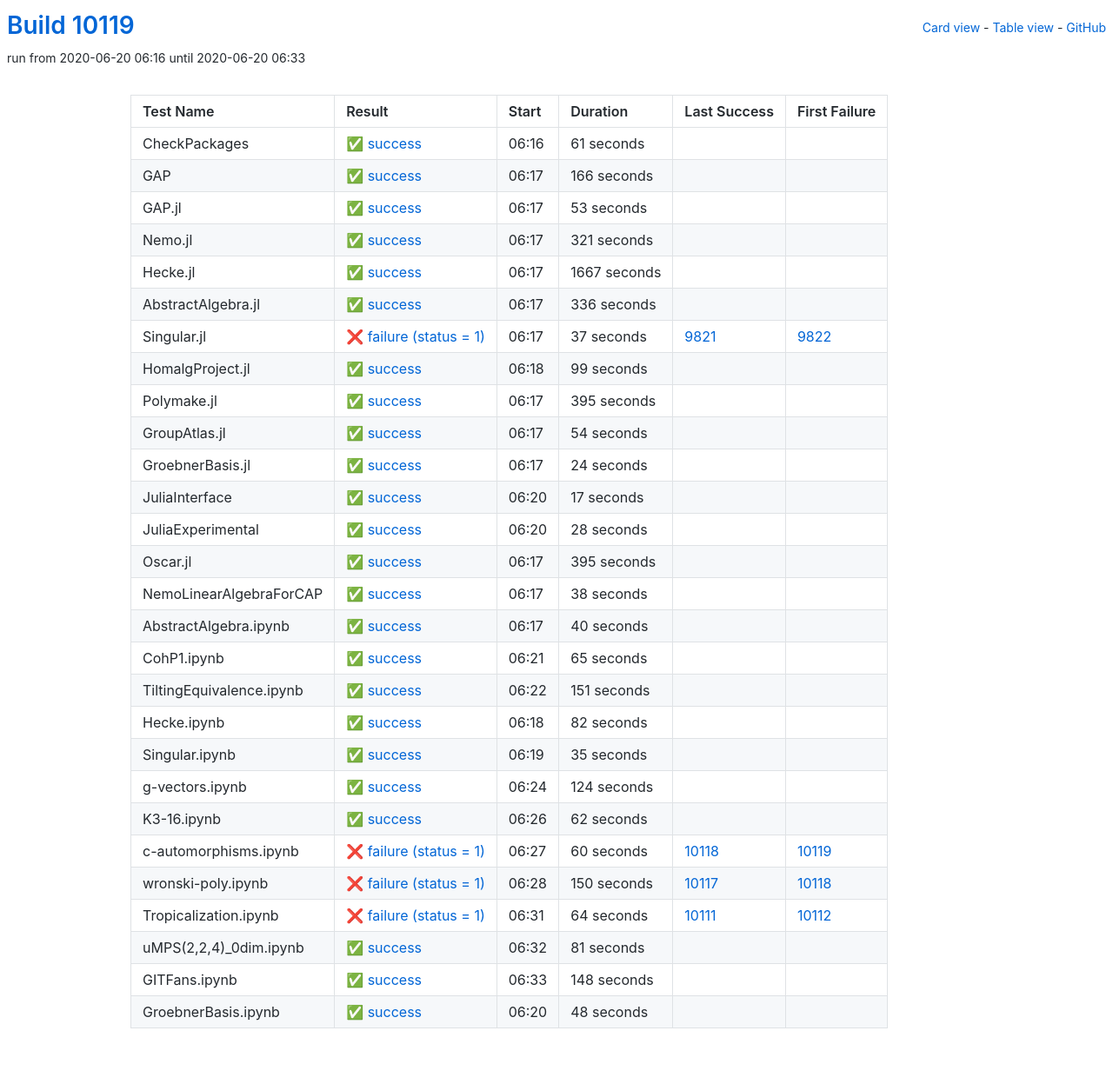
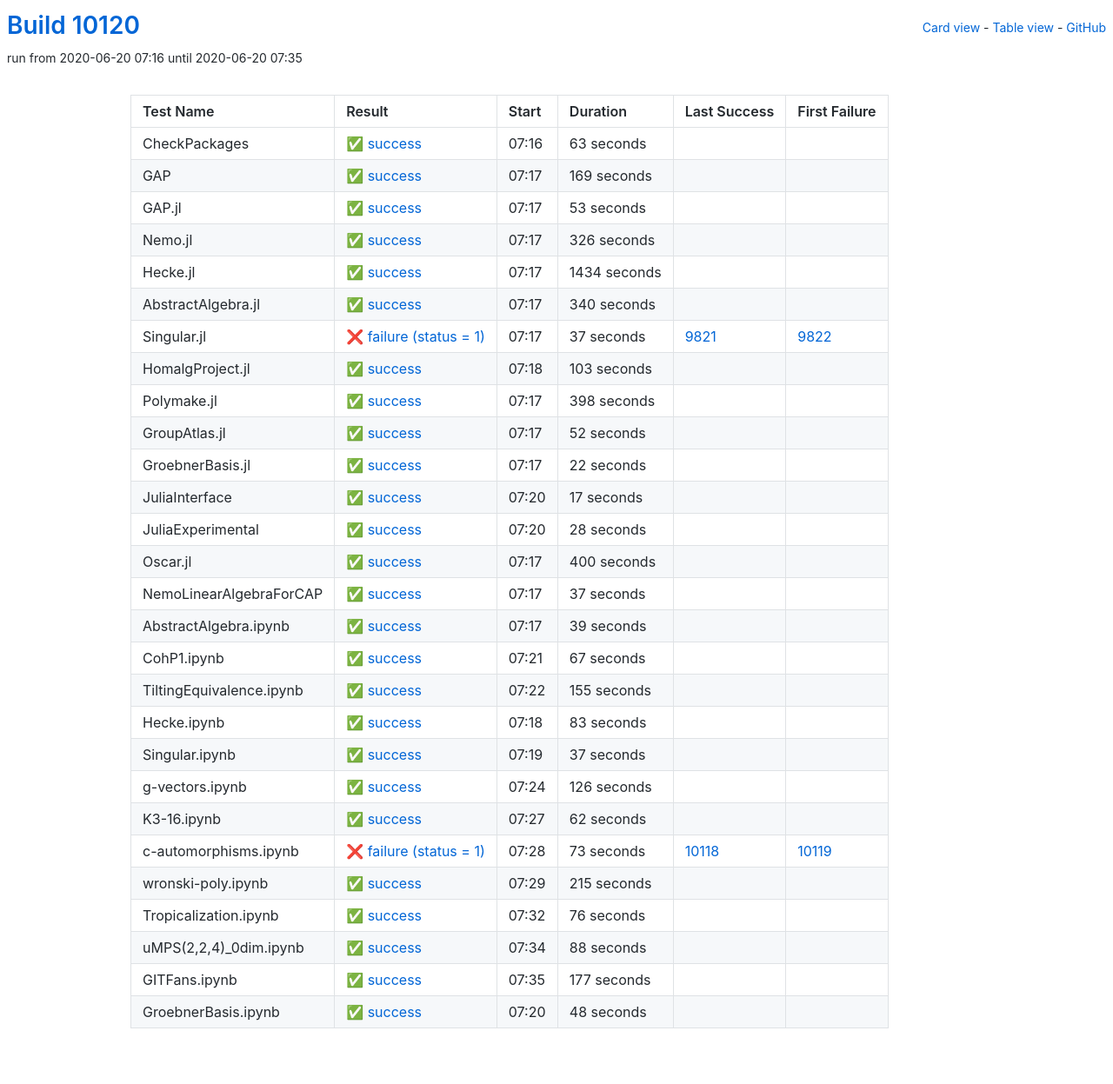
Before and after one commit to oscar-system/oscar-ci-status, a Jekyll site: the page built from table.html, in a window 1280 px wide. Shown: the whole page at 87% size. Built offline with Jekyll 4.4.1, drawn with Linux system fonts in a browser that asks for light colours.

Commit message:
Build #10120

```diff
--- a/_data/ci.yml
+++ b/_data/ci.yml
@@ -1,6 +1,6 @@
 ---
-build: 10119
-build_url: https://oscarci.mathematik.uni-kl.de/job/oscar/10119/
+build: 10120
+build_url: https://oscarci.mathematik.uni-kl.de/job/oscar/10120/
 job: oscar
 organization: oscar-system
 repo: oscar-ci-status
@@ -8,32 +8,32 @@
 tests:
 - name: CheckPackages
   id: checkpackages
-  log: https://oscarci.mathematik.uni-kl.de/job/oscar/10119/artifact/logs/build-10119/CheckPackages.log
-  start: 2020-06-20 06:16
+  log: https://oscarci.mathematik.uni-kl.de/job/oscar/10120/artifact/logs/build-10120/CheckPackages.log
+  start: 2020-06-20 07:16
   success: true
   exitcode: 0
   status: success
-  duration: 61
+  duration: 63
   last_success: false
   last_success_url:
   first_failure: false
   first_failure_url:
 - name: GAP
   id: gap
-  log: https://oscarci.mathematik.uni-kl.de/job/oscar/10119/artifact/logs/build-10119/GAP.log
-  start: 2020-06-20 06:17
+  log: https://oscarci.mathematik.uni-kl.de/job/oscar/10120/artifact/logs/build-10120/GAP.log
+  start: 2020-06-20 07:17
   success: true
   exitcode: 0
   status: success
-  duration: 166
+  duration: 169
   last_success: false
   last_success_url:
   first_failure: false
   first_failure_url:
 - name: GAP.jl
   id: gap-jl
-  log: https://oscarci.mathematik.uni-kl.de/job/oscar/10119/artifact/logs/build-10119/GAP.jl.log
-  start: 2020-06-20 06:17
+  log: https://oscarci.mathematik.uni-kl.de/job/oscar/10120/artifact/logs/build-10120/GAP.jl.log
+  start: 2020-06-20 07:17
   success: true
   exitcode: 0
   status: success
@@ -44,44 +44,44 @@
   first_failure_url:
 - name: Nemo.jl
   id: nemo-jl
-  log: https://oscarci.mathematik.uni-kl.de/job/oscar/10119/artifact/logs/build-10119/Nemo.jl.log
-  start: 2020-06-20 06:17
+  log: https://oscarci.mathematik.uni-kl.de/job/oscar/10120/artifact/logs/build-10120/Nemo.jl.log
+  start: 2020-06-20 07:17
   success: true
   exitcode: 0
   status: success
-  duration: 321
+  duration: 326
   last_success: false
   last_success_url:
   first_failure: false
   first_failure_url:
 - name: Hecke.jl
   id: hecke-jl
-  log: https://oscarci.mathematik.uni-kl.de/job/oscar/10119/artifact/logs/build-10119/Hecke.jl.log
-  start: 2020-06-20 06:17
+  log: https://oscarci.mathematik.uni-kl.de/job/oscar/10120/artifact/logs/build-10120/Hecke.jl.log
+  start: 2020-06-20 07:17
   success: true
   exitcode: 0
   status: success
-  duration: 1667
+  duration: 1434
   last_success: false
   last_success_url:
   first_failure: false
   first_failure_url:
 - name: AbstractAlgebra.jl
   id: abstractalgebra-jl
-  log: https://oscarci.mathematik.uni-kl.de/job/oscar/10119/artifact/logs/build-10119/AbstractAlgebra.jl.log
-  start: 2020-06-20 06:17
+  log: https://oscarci.mathematik.uni-kl.de/job/oscar/10120/artifact/logs/build-10120/AbstractAlgebra.jl.log
+  start: 2020-06-20 07:17
   success: true
   exitcode: 0
   status: success
-  duration: 336
+  duration: 340
   last_success: false
   last_success_url:
   first_failure: false
   first_failure_url:
 - name: Singular.jl
   id: singular-jl
-  log: https://oscarci.mathematik.uni-kl.de/job/oscar/10119/artifact/logs/build-10119/Singular.jl.log
-  start: 2020-06-20 06:17
+  log: https://oscarci.mathematik.uni-kl.de/job/oscar/10120/artifact/logs/build-10120/Singular.jl.log
+  start: 2020-06-20 07:17
   success: false
   exitcode: 1
   status: failure
@@ -92,56 +92,56 @@
   first_failure_url: https://oscarci.mathematik.uni-kl.de/job/oscar/9822/
 - name: HomalgProject.jl
   id: homalgproject-jl
-  log: https://oscarci.mathematik.uni-kl.de/job/oscar/10119/artifact/logs/build-10119/HomalgProject.jl.log
-  start: 2020-06-20 06:18
+  log: https://oscarci.mathematik.uni-kl.de/job/oscar/10120/artifact/logs/build-10120/HomalgProject.jl.log
+  start: 2020-06-20 07:18
   success: true
   exitcode: 0
   status: success
-  duration: 99
+  duration: 103
   last_success: false
   last_success_url:
   first_failure: false
   first_failure_url:
 - name: Polymake.jl
   id: polymake-jl
-  log: https://oscarci.mathematik.uni-kl.de/job/oscar/10119/artifact/logs/build-10119/Polymake.jl.log
-  start: 2020-06-20 06:17
+  log: https://oscarci.mathematik.uni-kl.de/job/oscar/10120/artifact/logs/build-10120/Polymake.jl.log
+  start: 2020-06-20 07:17
   success: true
   exitcode: 0
   status: success
-  duration: 395
+  duration: 398
   last_success: false
   last_success_url:
   first_failure: false
   first_failure_url:
 - name: GroupAtlas.jl
   id: groupatlas-jl
-  log: https://oscarci.mathematik.uni-kl.de/job/oscar/10119/artifact/logs/build-10119/GroupAtlas.jl.log
-  start: 2020-06-20 06:17
+  log: https://oscarci.mathematik.uni-kl.de/job/oscar/10120/artifact/logs/build-10120/GroupAtlas.jl.log
+  start: 2020-06-20 07:17
   success: true
   exitcode: 0
   status: success
-  duration: 54
+  duration: 52
   last_success: false
   last_success_url:
   first_failure: false
   first_failure_url:
 - name: GroebnerBasis.jl
   id: groebnerbasis-jl
-  log: https://oscarci.mathematik.uni-kl.de/job/oscar/10119/artifact/logs/build-10119/GroebnerBasis.jl.log
-  start: 2020-06-20 06:17
+  log: https://oscarci.mathematik.uni-kl.de/job/oscar/10120/artifact/logs/build-10120/GroebnerBasis.jl.log
+  start: 2020-06-20 07:17
   success: true
   exitcode: 0
   status: success
-  duration: 24
+  duration: 22
   last_success: false
   last_success_url:
   first_failure: false
   first_failure_url:
 - name: JuliaInterface
   id: juliainterface
-  log: https://oscarci.mathematik.uni-kl.de/job/oscar/10119/artifact/logs/build-10119/JuliaInterface.log
-  start: 2020-06-20 06:20
+  log: https://oscarci.mathematik.uni-kl.de/job/oscar/10120/artifact/logs/build-10120/JuliaInterface.log
+  start: 2020-06-20 07:20
   success: true
   exitcode: 0
   status: success
@@ -152,8 +152,8 @@
   first_failure_url:
 - name: JuliaExperimental
   id: juliaexperimental
-  log: https://oscarci.mathematik.uni-kl.de/job/oscar/10119/artifact/logs/build-10119/JuliaExperimental.log
-  start: 2020-06-20 06:20
+  log: https://oscarci.mathematik.uni-kl.de/job/oscar/10120/artifact/logs/build-10120/JuliaExperimental.log
+  start: 2020-06-20 07:20
   success: true
   exitcode: 0
   status: success
@@ -164,104 +164,104 @@
   first_failure_url:
 - name: Oscar.jl
   id: oscar-jl
-  log: https://oscarci.mathematik.uni-kl.de/job/oscar/10119/artifact/logs/build-10119/Oscar.jl.log
-  start: 2020-06-20 06:17
+  log: https://oscarci.mathematik.uni-kl.de/job/oscar/10120/artifact/logs/build-10120/Oscar.jl.log
+  start: 2020-06-20 07:17
   success: true
   exitcode: 0
   status: success
-  duration: 395
+  duration: 400
   last_success: false
   last_success_url:
   first_failure: false
   first_failure_url:
 - name: NemoLinearAlgebraForCAP
   id: nemolinearalgebraforcap
-  log: https://oscarci.mathematik.uni-kl.de/job/oscar/10119/artifact/logs/build-10119/NemoLinearAlgebraForCAP.log
-  start: 2020-06-20 06:17
+  log: https://oscarci.mathematik.uni-kl.de/job/oscar/10120/artifact/logs/build-10120/NemoLinearAlgebraForCAP.log
+  start: 2020-06-20 07:17
   success: true
   exitcode: 0
   status: success
-  duration: 38
+  duration: 37
   last_success: false
   last_success_url:
   first_failure: false
   first_failure_url:
 - name: AbstractAlgebra.ipynb
   id: abstractalgebra-ipynb
-  log: https://oscarci.mathematik.uni-kl.de/job/oscar/10119/artifact/logs/build-10119/AbstractAlgebra.ipynb.log
-  start: 2020-06-20 06:17
+  log: https://oscarci.mathematik.uni-kl.de/job/oscar/10120/artifact/logs/build-10120/AbstractAlgebra.ipynb.log
+  start: 2020-06-20 07:17
   success: true
   exitcode: 0
   status: success
-  duration: 40
+  duration: 39
   last_success: false
   last_success_url:
   first_failure: false
   first_failure_url:
 - name: CohP1.ipynb
   id: cohp1-ipynb
-  log: https://oscarci.mathematik.uni-kl.de/job/oscar/10119/artifact/logs/build-10119/CohP1.ipynb.log
-  start: 2020-06-20 06:21
+  log: https://oscarci.mathematik.uni-kl.de/job/oscar/10120/artifact/logs/build-10120/CohP1.ipynb.log
+  start: 2020-06-20 07:21
   success: true
   exitcode: 0
   status: success
-  duration: 65
+  duration: 67
   last_success: false
   last_success_url:
   first_failure: false
   first_failure_url:
 - name: TiltingEquivalence.ipynb
   id: tiltingequivalence-ipynb
-  log: https://oscarci.mathematik.uni-kl.de/job/oscar/10119/artifact/logs/build-10119/TiltingEquivalence.ipynb.log
-  start: 2020-06-20 06:22
+  log: https://oscarci.mathematik.uni-kl.de/job/oscar/10120/artifact/logs/build-10120/TiltingEquivalence.ipynb.log
+  start: 2020-06-20 07:22
   success: true
   exitcode: 0
   status: success
-  duration: 151
+  duration: 155
   last_success: false
   last_success_url:
   first_failure: false
   first_failure_url:
 - name: Hecke.ipynb
   id: hecke-ipynb
-  log: https://oscarci.mathematik.uni-kl.de/job/oscar/10119/artifact/logs/build-10119/Hecke.ipynb.log
-  start: 2020-06-20 06:18
+  log: https://oscarci.mathematik.uni-kl.de/job/oscar/10120/artifact/logs/build-10120/Hecke.ipynb.log
+  start: 2020-06-20 07:18
   success: true
   exitcode: 0
   status: success
-  duration: 82
+  duration: 83
   last_success: false
   last_success_url:
   first_failure: false
   first_failure_url:
 - name: Singular.ipynb
   id: singular-ipynb
-  log: https://oscarci.mathematik.uni-kl.de/job/oscar/10119/artifact/logs/build-10119/Singular.ipynb.log
-  start: 2020-06-20 06:19
+  log: https://oscarci.mathematik.uni-kl.de/job/oscar/10120/artifact/logs/build-10120/Singular.ipynb.log
+  start: 2020-06-20 07:19
   success: true
   exitcode: 0
   status: success
-  duration: 35
+  duration: 37
   last_success: false
   last_success_url:
   first_failure: false
   first_failure_url:
 - name: g-vectors.ipynb
   id: g-vectors-ipynb
-  log: https://oscarci.mathematik.uni-kl.de/job/oscar/10119/artifact/logs/build-10119/g-vectors.ipynb.log
-  start: 2020-06-20 06:24
+  log: https://oscarci.mathematik.uni-kl.de/job/oscar/10120/artifact/logs/build-10120/g-vectors.ipynb.log
+  start: 2020-06-20 07:24
   success: true
   exitcode: 0
   status: success
-  duration: 124
+  duration: 126
   last_success: false
   last_success_url:
   first_failure: false
   first_failure_url:
 - name: K3-16.ipynb
   id: k3-16-ipynb
-  log: https://oscarci.mathematik.uni-kl.de/job/oscar/10119/artifact/logs/build-10119/K3-16.ipynb.log
-  start: 2020-06-20 06:26
+  log: https://oscarci.mathematik.uni-kl.de/job/oscar/10120/artifact/logs/build-10120/K3-16.ipynb.log
+  start: 2020-06-20 07:27
   success: true
   exitcode: 0
   status: success
@@ -272,68 +272,68 @@
   first_failure_url:
 - name: c-automorphisms.ipynb
   id: c-automorphisms-ipynb
-  log: https://oscarci.mathematik.uni-kl.de/job/oscar/10119/artifact/logs/build-10119/c-automorphisms.ipynb.log
-  start: 2020-06-20 06:27
+  log: https://oscarci.mathematik.uni-kl.de/job/oscar/10120/artifact/logs/build-10120/c-automorphisms.ipynb.log
+  start: 2020-06-20 07:28
   success: false
   exitcode: 1
   status: failure
-  duration: 60
+  duration: 73
   last_success: 10118
   last_success_url: https://oscarci.mathematik.uni-kl.de/job/oscar/10118/
   first_failure: 10119
   first_failure_url: https://oscarci.mathematik.uni-kl.de/job/oscar/10119/
 - name: wronski-poly.ipynb
   id: wronski-poly-ipynb
-  log: https://oscarci.mathematik.uni-kl.de/job/oscar/10119/artifact/logs/build-10119/wronski-poly.ipynb.log
-  start: 2020-06-20 06:28
-  success: false
-  exitcode: 1
-  status: failure
-  duration: 150
-  last_success: 10117
-  last_success_url: https://oscarci.mathematik.uni-kl.de/job/oscar/10117/
-  first_failure: 10118
-  first_failure_url: https://oscarci.mathematik.uni-kl.de/job/oscar/10118/
-- name: Tropicalization.ipynb
-  id: tropicalization-ipynb
-  log: https://oscarci.mathematik.uni-kl.de/job/oscar/10119/artifact/logs/build-10119/Tropicalization.ipynb.log
-  start: 2020-06-20 06:31
-  success: false
-  exitcode: 1
-  status: failure
-  duration: 64
-  last_success: 10111
-  last_success_url: https://oscarci.mathematik.uni-kl.de/job/oscar/10111/
-  first_failure: 10112
-  first_failure_url: https://oscarci.mathematik.uni-kl.de/job/oscar/10112/
-- name: uMPS(2,2,4)_0dim.ipynb
-  id: umps-2-2-4-0dim-ipynb
-  log: https://oscarci.mathematik.uni-kl.de/job/oscar/10119/artifact/logs/build-10119/uMPS-2-2-4-_0dim.ipynb.log
-  start: 2020-06-20 06:32
+  log: https://oscarci.mathematik.uni-kl.de/job/oscar/10120/artifact/logs/build-10120/wronski-poly.ipynb.log
+  start: 2020-06-20 07:29
   success: true
   exitcode: 0
   status: success
-  duration: 81
+  duration: 215
+  last_success: false
+  last_success_url:
+  first_failure: false
+  first_failure_url:
+- name: Tropicalization.ipynb
+  id: tropicalization-ipynb
+  log: https://oscarci.mathematik.uni-kl.de/job/oscar/10120/artifact/logs/build-10120/Tropicalization.ipynb.log
+  start: 2020-06-20 07:32
+  success: true
+  exitcode: 0
+  status: success
+  duration: 76
+  last_success: false
+  last_success_url:
+  first_failure: false
+  first_failure_url:
+- name: uMPS(2,2,4)_0dim.ipynb
+  id: umps-2-2-4-0dim-ipynb
+  log: https://oscarci.mathematik.uni-kl.de/job/oscar/10120/artifact/logs/build-10120/uMPS-2-2-4-_0dim.ipynb.log
+  start: 2020-06-20 07:34
+  success: true
+  exitcode: 0
+  status: success
+  duration: 88
   last_success: false
   last_success_url:
   first_failure: false
   first_failure_url:
 - name: GITFans.ipynb
   id: gitfans-ipynb
-  log: https://oscarci.mathematik.uni-kl.de/job/oscar/10119/artifact/logs/build-10119/GITFans.ipynb.log
-  start: 2020-06-20 06:33
+  log: https://oscarci.mathematik.uni-kl.de/job/oscar/10120/artifact/logs/build-10120/GITFans.ipynb.log
+  start: 2020-06-20 07:35
   success: true
   exitcode: 0
   status: success
-  duration: 148
+  duration: 177
   last_success: false
   last_success_url:
   first_failure: false
   first_failure_url:
 - name: GroebnerBasis.ipynb
   id: groebnerbasis-ipynb
-  log: https://oscarci.mathematik.uni-kl.de/job/oscar/10119/artifact/logs/build-10119/GroebnerBasis.ipynb.log
-  start: 2020-06-20 06:20
+  log: https://oscarci.mathematik.uni-kl.de/job/oscar/10120/artifact/logs/build-10120/GroebnerBasis.ipynb.log
+  start: 2020-06-20 07:20
   success: true
   exitcode: 0
   status: success
```
Also changed, not shown: README.md.
